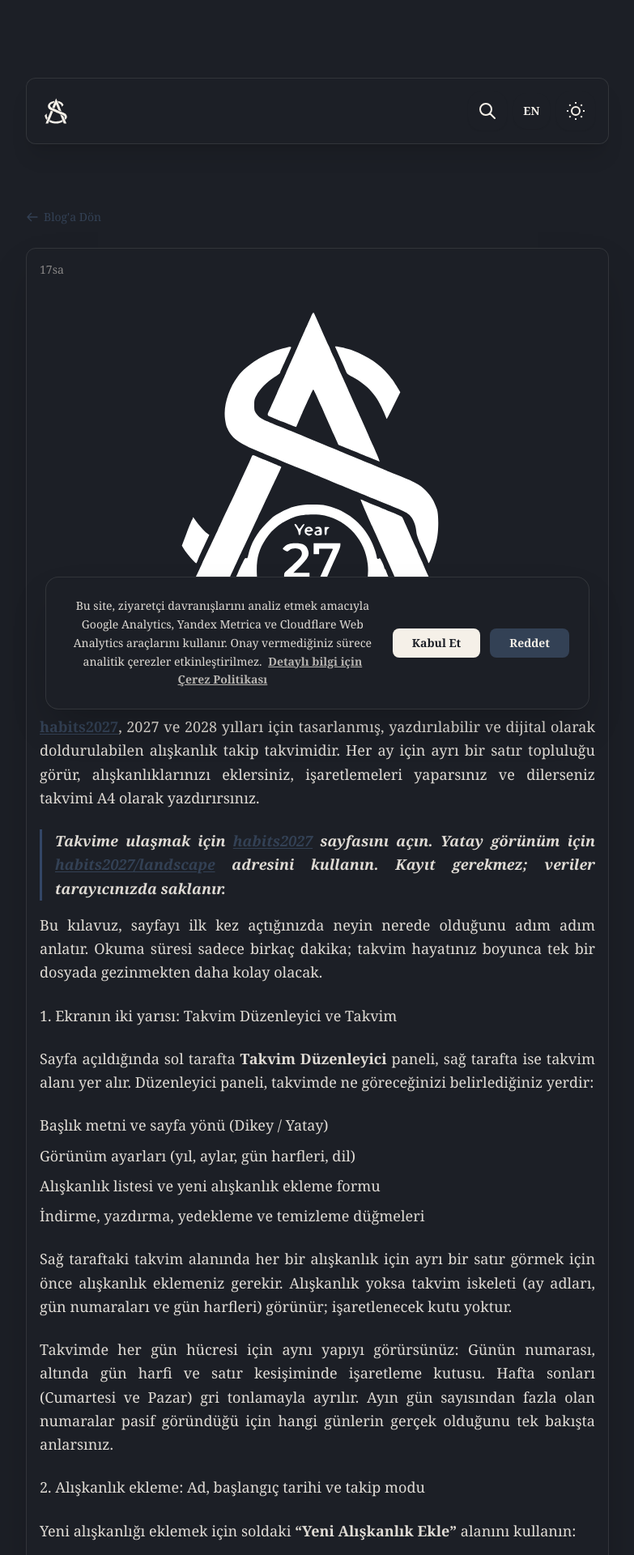
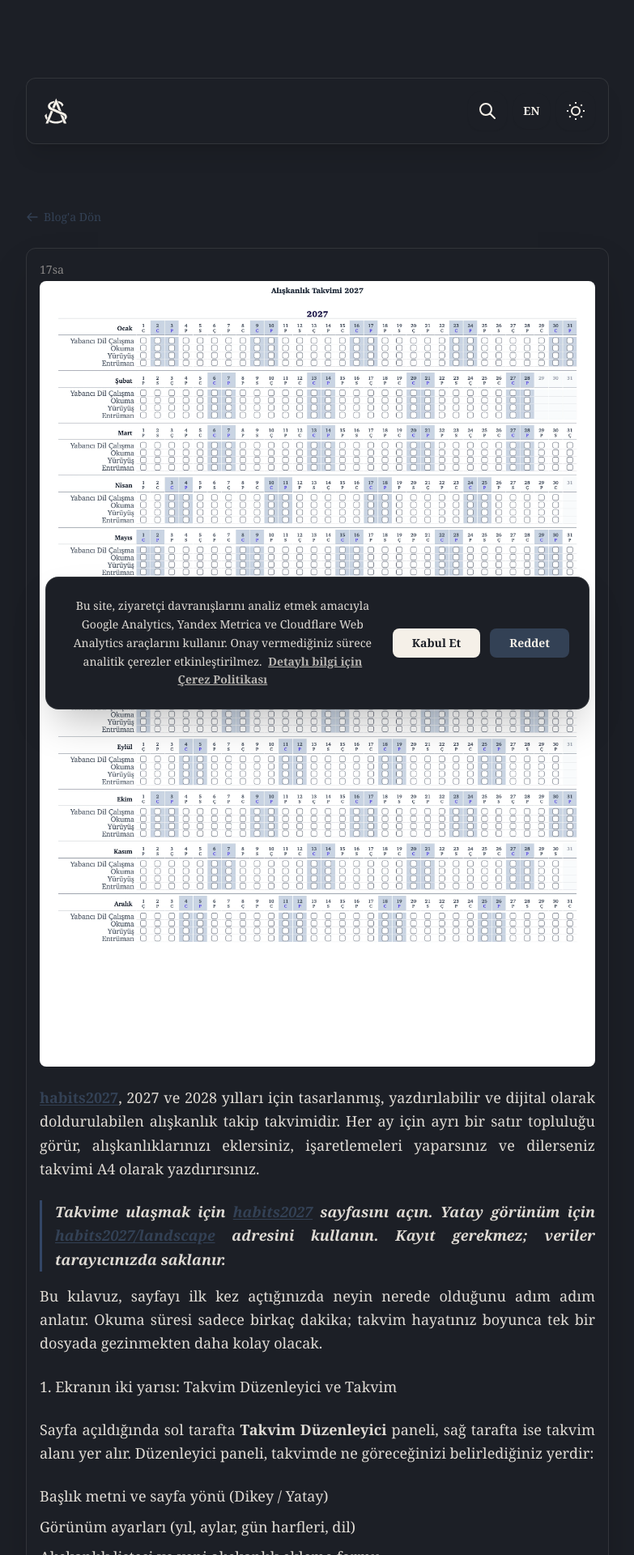
Before and after one commit to lprsylmz/jekyll-blog, a Jekyll site: the page built from _content/_articles/2026-11-08-habits2027-kullanim-kilavuzu.md, in a window 1280 px wide. Shown: the top 1920 px of the page at 81% size, without its empty margins (248-1031 px from the left). Built offline with Jekyll 4.4.1, drawn with Linux system fonts in a browser that asks for light colours.

Commit message:
content: update 2027 habits user guide article

```diff
--- a/_content/_articles/2026-11-08-habits2027-kullanim-kilavuzu.md
+++ b/_content/_articles/2026-11-08-habits2027-kullanim-kilavuzu.md
@@ -7,10 +7,10 @@ description: "habits2027 ile 2027-2028 alışkanlık takvimi nasıl kullanılır
 tags: ["alışkanlık", "habit", "üretkenlik", "uygulama"]
 author: "Alper Söylemez"
 is_published: true
-image: "/assets/images/habits2027.svg"
+image: "/assets/images/blog/habits2027_2027_aliskanlik_takvimi_örnek.webp"
 ---
 
-![habits2027](/assets/images/habits2027.svg)
+![habits2027](/assets/images/blog/habits2027_2027_aliskanlik_takvimi_örnek.webp)
 
 **[habits2027](https://alpersoylemez.com/habits2027/)**, 2027 ve 2028 yılları için tasarlanmış, yazdırılabilir ve dijital olarak doldurulabilen alışkanlık takip takvimidir. Her ay için ayrı bir satır topluluğu görür, alışkanlıklarınızı eklersiniz, işaretlemeleri yaparsınız ve dilerseniz takvimi A4 olarak yazdırırsınız.
 
```
Also changed, not shown: assets/images/blog/habits2027_2027_aliskanlik_takvimi_örnek.webp (added).
